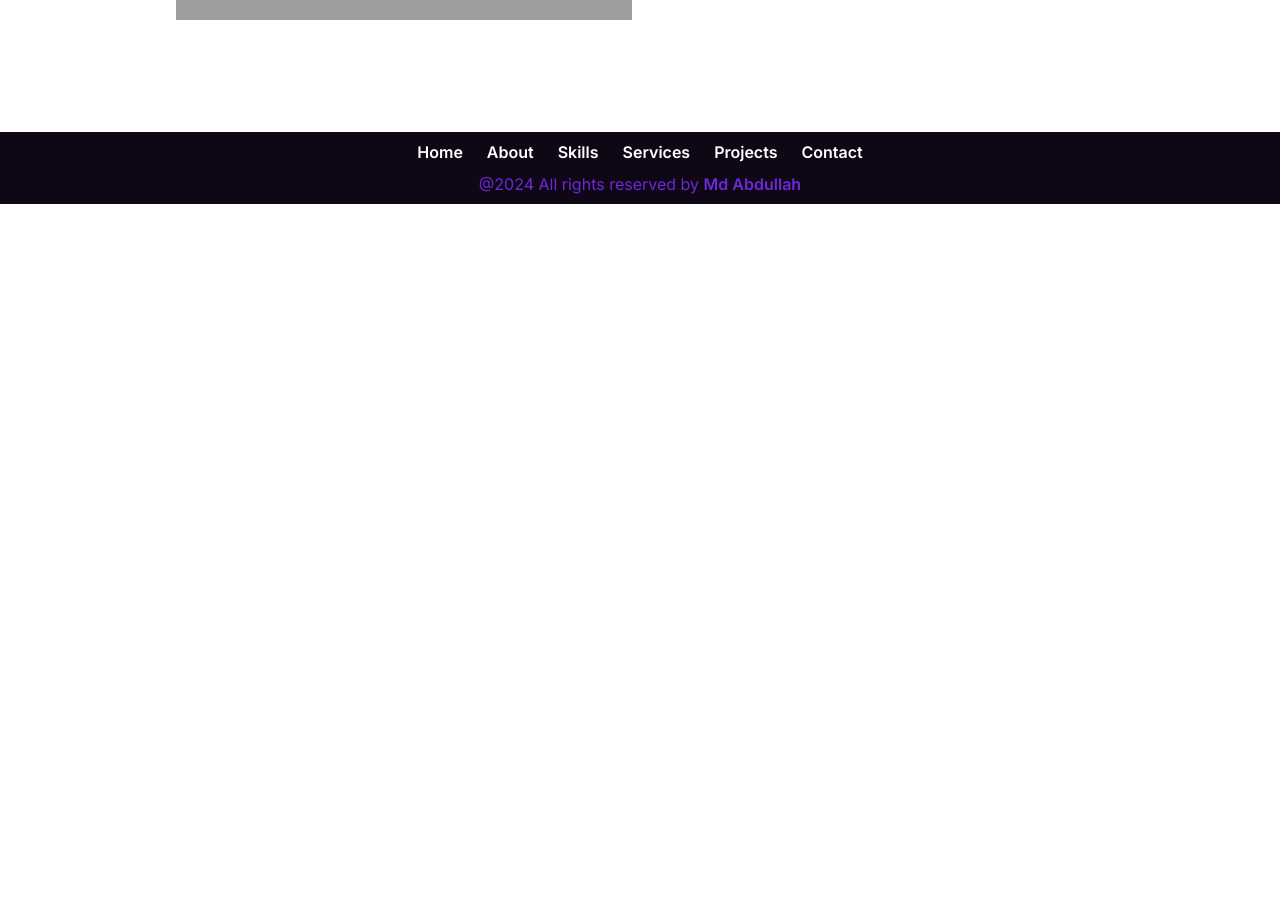
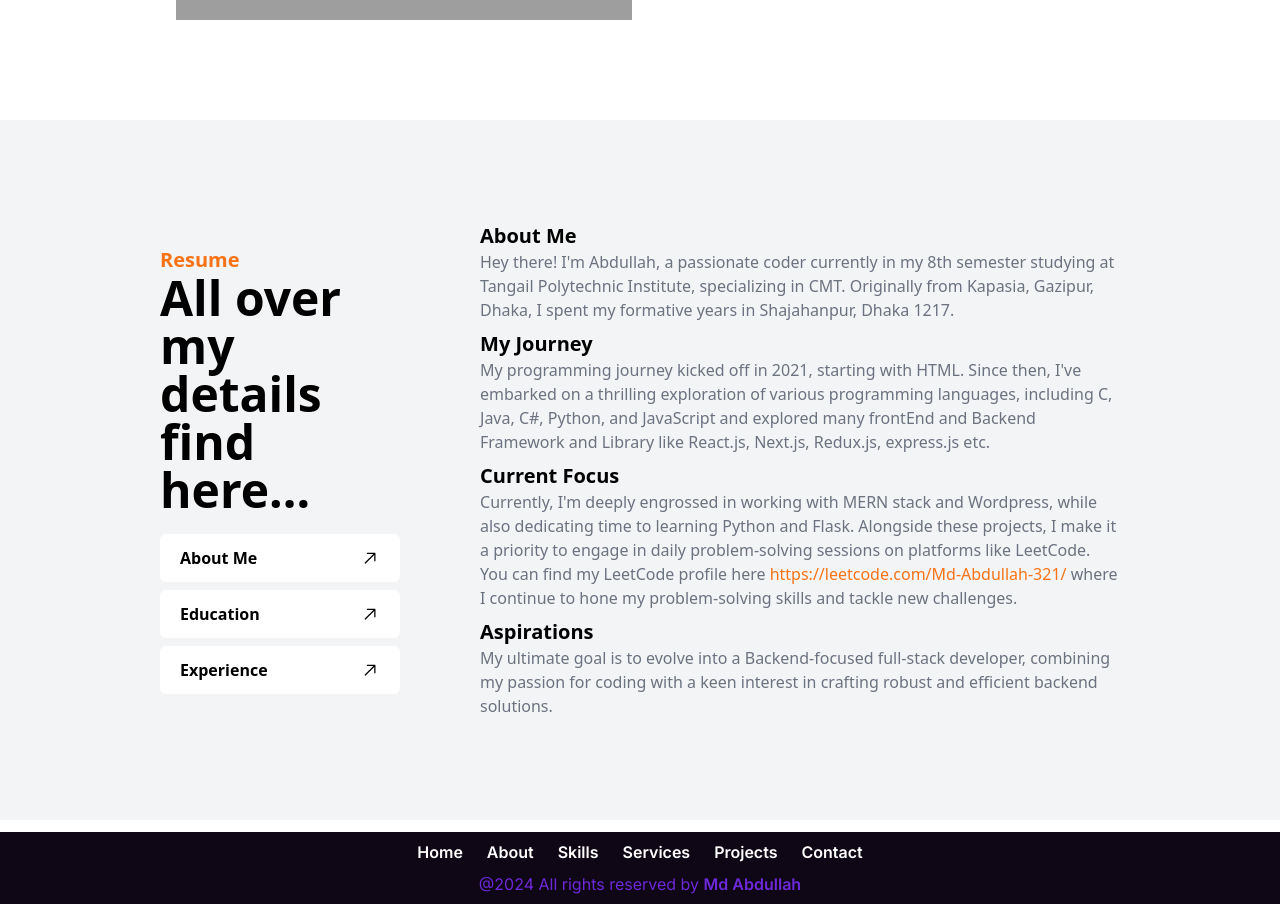
Before and after one commit to Md-Abdullah-321/Personal-portfolio, a Next.js app: page / in a window 1280 px wide. Shown: the part 1260-2164 px from the top of the page. Before the commit the page ends 1464 px from the top, so only its background shows below. Built offline with nearby package versions, Linux system fonts and the light colour scheme; grey boxes are pictures that could not be loaded.

Commit message:
added third section of my website

```diff
--- /dev/null
+++ b/app/details/details.js
@@ -0,0 +1,36 @@
+"use client"
+
+import { useState } from "react";
+import { GoArrowRight } from "react-icons/go";
+import DetailsAbout from "./detailsAbout";
+import Education from "./education";
+import Experience from "./experience";
+
+
+export default function MyDetails() {
+  const [section, setSection] = useState("about");
+  console.log(section);
+  return (
+    <div className="bg-gray-100 font-sans">
+      <div className="md:h-[700px] flex flex-col md:flex-row justify-between items-center md:w-11/12 lg:w-9/12 mx-auto ">
+        <div className="p-6 md:p-0 md:w-3/12">
+          <h5 className="text-orange-500 font-semibold text-xl">Resume</h5>
+          <h2 className="text-5xl font-extrabold">All over my details find here...</h2>
+
+          <div className="mt-5 flex flex-col justify-center items-center gap-y-2">
+            <div className="w-full bg-white flex justify-between items-center px-5 py-3 font-semibold group transition-all rounded-md cursor-pointer hover:bg-black hover:text-white" onClick={() => setSection("about")}>About Me <GoArrowRight  className='w-5 h-5 -rotate-45 group-hover:rotate-0'/></div>
+
+            <div className="w-full bg-white flex justify-between items-center px-5 py-3 font-semibold group transition-all rounded-md cursor-pointer hover:bg-black hover:text-white" onClick={() => setSection("education")}> Education <GoArrowRight  className='w-5 h-5 -rotate-45 group-hover:rotate-0'/></div>
+
+            <div className="w-full bg-white flex justify-between items-center px-5 py-3 font-semibold group transition-all rounded-md cursor-pointer hover:bg-black hover:text-white" onClick={() => setSection("experience")}> Experience <GoArrowRight  className='w-5 h-5 -rotate-45 group-hover:rotate-0'/></div>
+          </div>
+        </div>
+        <div className="p-6 md:p-0 md:w-8/12">
+          {section === "about" && <DetailsAbout/>}
+          {section === "education" && <Education/>}
+          {section === "experience" && <Experience/>}
+        </div>
+    </div>
+    </div>
+  )
+}
--- /dev/null
+++ b/app/details/detailsAbout.js
@@ -0,0 +1,25 @@
+
+export default function DetailsAbout() {
+  return (
+    <div className="flex flex-col gap-y-2">
+        <div>
+            <h3 className="text-xl font-semibold">About Me</h3>
+            <p className="text-gray-500">Hey there! I'm Abdullah, a passionate coder currently in my 8th semester studying at Tangail Polytechnic Institute, specializing in CMT. Originally from Kapasia, Gazipur, Dhaka, I spent my formative years in Shajahanpur, Dhaka 1217.</p>
+        </div>
+        <div>
+            <h3 className="text-xl font-semibold">My Journey</h3>
+            <p className="text-gray-500">My programming journey kicked off in 2021, starting with HTML. Since then, I've embarked on a thrilling exploration of various programming languages, including C, Java, C#, Python, and JavaScript and explored many frontEnd and Backend Framework and Library like React.js, Next.js, Redux.js, express.js etc.</p>
+        </div>
+        <div>
+            <h3 className="text-xl font-semibold">Current Focus</h3>
+            <p className="text-gray-500">
+            Currently, I'm deeply engrossed in working with MERN stack and Wordpress, while also dedicating time to learning Python and Flask. Alongside these projects, I make it a priority to engage in daily problem-solving sessions on platforms like LeetCode. You can find my LeetCode profile here <a className="text-orange-500" href="https://leetcode.com/Md-Abdullah-321/" target="_blank">https://leetcode.com/Md-Abdullah-321/</a> where I continue to hone my problem-solving skills and tackle new challenges.
+            </p>
+        </div>
+        <div>
+            <h3 className="text-xl font-semibold">Aspirations</h3>
+            <p className="text-gray-500">My ultimate goal is to evolve into a Backend-focused full-stack developer, combining my passion for coding with a keen interest in crafting robust and efficient backend solutions.</p>
+        </div>
+    </div>
+  )
+}
--- /dev/null
+++ b/app/details/education.js
@@ -0,0 +1,24 @@
+
+export default function Education() {
+  return (
+    <div>
+      <h2 className="text-3xl font-bold">Education</h2>
+      <div className="flex flex-col gap-y-2">
+        <div className="flex bg-gray-200 p-5 rounded-md mt-5">
+            <div className="w-2/6 text-gray-500 text-sm">09/2021 - Present</div>
+            <div className="w-4/6">
+                <p className="text-gray-800 font-semibold text-md">Tangail Polytechnic Institute</p>
+                <h3 className="text-xl font-bold">Diploma in Computer Technology</h3>
+            </div>
+        </div>
+        <div className="flex bg-gray-200 p-5 rounded-md">
+            <div className="w-2/6 text-gray-500 text-sm">01/2018 - 02/2020</div>
+            <div className="w-4/6">
+                <p className="text-gray-800 font-semibold text-md">Nazmul Haque Madinatul Ulum Kamil Madrasah</p>
+                <h3 className="text-xl font-bold">Secondary School Certificate</h3>
+            </div>
+        </div>
+      </div>
+    </div>
+  )
+}
--- /dev/null
+++ b/app/details/experience.js
@@ -0,0 +1,18 @@
+
+export default function Experience() {
+  return (
+    <div>
+        <h2 className="text-3xl font-bold">Experience</h2>
+
+        <div className="mt-5">
+            <div className="md:w-1/2 bg-gray-200 p-5 rounded-md">
+            <p className="w-2/6 text-gray-500 text-sm">03/2024 - Present</p>
+            <div className="mt-5">
+                <p className="text-gray-800 font-semibold text-sm">AttoExa Solutions</p>
+                <h3 className="text-xl font-bold">Junior Web Developer</h3>
+            </div>
+            </div>
+        </div>
+    </div>
+  )
+}
--- a/app/page.js
+++ b/app/page.js
@@ -1,4 +1,5 @@
 import About from "./about";
+import MyDetails from "./details/details";
 import HeroSection from "./heroSection";
 
 export default function Home() {
@@ -6,6 +7,7 @@ export default function Home() {
     <>
       <HeroSection/>
       <About/>
+      <MyDetails/>
     </>
   );
 }
```
Also changed, not shown: model/portfolioSchema.js (deleted, +0 -80 lines).
